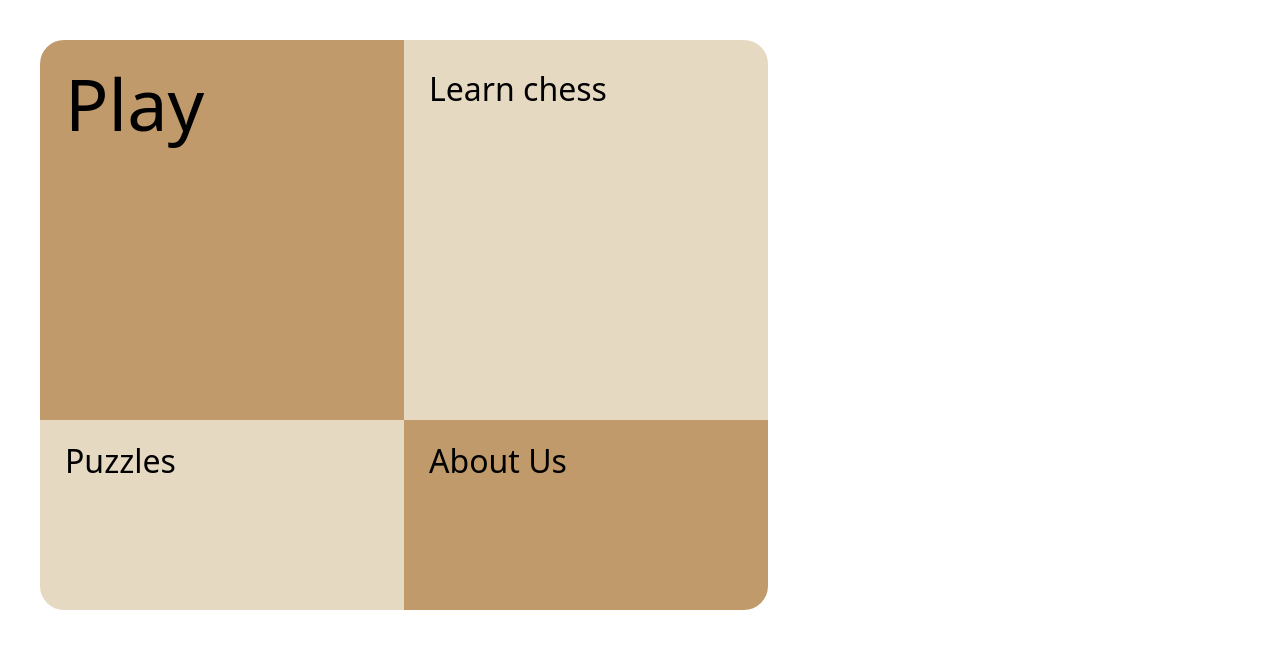
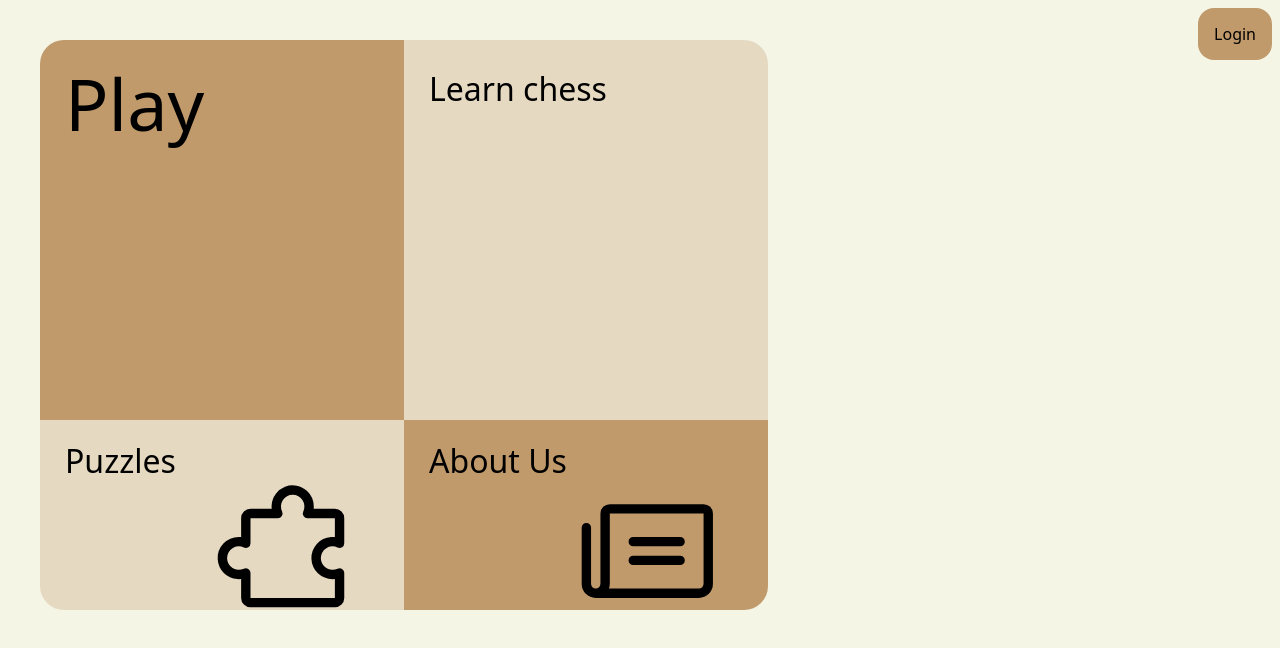
Before and after one commit to 42ChessInc/42ChessWeb, a React (Vite) app: page / in a window 1280 px wide. Shown: the top 648 px of the page. Built offline with nearby package versions, Linux system fonts and the light colour scheme.

Commit message:
feat: Update dependencies, add new components, and restructure pages

```diff
--- a/src/Router.tsx
+++ b/src/Router.tsx
@@ -1,10 +1,10 @@
 import { createBrowserRouter } from "react-router-dom";
-import { Home } from "./pages/home/Home";
+import { Home } from "./pages/Home";
 import { Error404 } from "./pages/Error404";
 import { Login } from "./pages/Login";
 import { Register } from "./pages/Register";
-import { Learn } from "./pages/home/Learn";
-import { About } from "./pages/home/About";
+import { Learn } from "./pages/Learn";
+import { About } from "./pages/About";
 import { DefaultLayout } from "./layouts/DefaultLayout";
 
 // import {UnderConstruction} from "./pages/UnderConstruction";
--- /dev/null
+++ b/src/components/Header.tsx
@@ -0,0 +1,23 @@
+import {HorseIcon} from "@phosphor-icons/react";
+// import { useNavigate } from "react-router-dom";
+
+export const Header = () => {
+	const isLogged = false;
+	// const nav = useNavigate();
+
+	// function handleClickButtonLogin () {
+
+	// }
+	return (
+		<header className="absolute w-full h-15 flex justify-end pr-2 pt-2">
+			{isLogged ? (
+				<HorseIcon size={52} className="cursor-pointer hover:scale-105 transition-all"/>
+			) : (
+				<button
+					className="py-2 px-4 bg-[var(--color-primary)] rounded-2xl cursor-pointer transition-all hover:scale-105 active:scale-100"
+
+				>Login</button>
+			)}
+		</header>
+	);
+};
--- /dev/null
+++ b/src/components/Queen.tsx
@@ -0,0 +1,76 @@
+import * as THREE from "three";
+import {GLTFLoader} from "three/addons/loaders/GLTFLoader.js";
+
+export const Queen = () => {
+	const scene = new THREE.Scene();
+	const camera = new THREE.PerspectiveCamera(
+		75,
+		window.innerWidth / window.innerHeight,
+		0.1,
+		1000
+	);
+	camera.position.set(0, 1, 5);
+	camera.lookAt(0, 0, 0);
+
+	const renderer = new THREE.WebGLRenderer({antialias: true});
+	renderer.setSize(window.innerWidth, window.innerHeight);
+	// document.body.appendChild(renderer.domElement);
+
+	let mouse = {x: 0, y: 0};
+
+	window.addEventListener("mousemove", (event) => {
+		// Convert mouse coords to -1 to 1 range
+		mouse.x = (event.clientX / window.innerWidth) * 2 - 1;
+		mouse.y = -(event.clientY / window.innerHeight) * 2 + 1;
+	});
+
+	// Load GLTF
+	const loader = new GLTFLoader();
+	loader.load(
+		"/Queen.glb",
+		(gltf) => {
+			const model = gltf.scene;
+			const light = new THREE.DirectionalLight(0xf5f5e6, 1);
+			light.position.set(0, -1, 0);
+			scene.add(light);
+
+			const ambient = new THREE.AmbientLight(0x404040);
+			scene.add(ambient);
+
+			model.scale.set(0.3, 0.3, 0.3);
+			model.position.set(0, -1, 0);
+			scene.add(model);
+
+			function animateModel() {
+				requestAnimationFrame(animateModel);
+
+				// Smooth tilt based on mouse
+				model.rotation.z = -mouse.x * 0.15; // tilt left/right
+				model.rotation.x = -mouse.y * 0.15; // tilt forward/back
+
+				light.position.x = mouse.x * 80;
+				light.position.y = mouse.y * 120; // offset for height
+				light.position.z = 60; // keep distance in z
+				light.lookAt(model.position); // always point at the queen
+				renderer.render(scene, camera);
+			}
+
+			animateModel();
+		},
+		undefined,
+		(err) => console.error(err)
+	);
+
+	// Render loop
+	function animate() {
+		requestAnimationFrame(animate);
+		renderer.render(scene, camera);
+	}
+
+	animate();
+	return (
+		<div>
+			{renderer}
+		</div>
+	)
+};
--- a/src/layouts/DefaultLayout.tsx
+++ b/src/layouts/DefaultLayout.tsx
@@ -1,9 +1,10 @@
 import { Outlet } from "react-router-dom";
+import { Header } from "../components/Header";
 
 export const DefaultLayout = () => {
   return (
-    <main className="h-screen w-screen bg-white">
-      {/* <NavBar /> */}
+    <main className="relative h-screen w-screen bg-[var(--color-background)]">
+      <Header />
       <Outlet />
     </main>
   );
--- /dev/null
+++ b/src/pages/Home/index.tsx
@@ -0,0 +1,33 @@
+// import HeroSection from "../components/HeroSection";
+
+import { NewspaperIcon, PuzzlePieceIcon } from "@phosphor-icons/react";
+
+export const Home = () => {
+  return (
+    <section className="home-page home-center">
+      <article className="h-screen w-3/5 pt-10 pl-10 grid grid-cols-8 grid-rows-4 content-center justify-start">
+        <div className="home-card card-play col-span-4 row-span-2">
+          <h1>Play</h1>
+        </div>
+
+        <a href="/learn" className="home-card card-learn col-span-4 row-span-2">
+          <h1>Learn chess</h1>
+        </a>
+
+        <div className="group flex flex-col home-card card-puzzles col-span-4">
+          <h1>Puzzles</h1>
+		  <div className="w-full h-full flex items-center justify-end">
+			<PuzzlePieceIcon size={150} className="group-hover:rotate-15 group-hover:scale-110 transition-all"/>
+		  </div>
+        </div>
+
+        <a href="/about" className="flex flex-col home-card card-about col-span-4">
+          <h1>About Us</h1>
+		  <div className="w-full h-full flex items-center justify-end">
+			<NewspaperIcon size={150} />
+		  </div>
+        </a>
+      </article>
+    </section>
+  );
+};
--- a/src/pages/home/Home.tsx
+++ /dev/null
@@ -1,25 +0,0 @@
-// import HeroSection from "../components/HeroSection";
-
-export const Home = () => {
-  return (
-    <section className="home-page home-center">
-      <article className="h-screen w-3/5 pt-10 pl-10 grid grid-cols-8 grid-rows-4 content-center justify-start max-w-5/6">
-        <div className="home-card card-play col-span-4 row-span-2">
-          <h1>Play</h1>
-        </div>
-
-        <a href="/learn" className="home-card card-learn col-span-4 row-span-2">
-          <h1>Learn chess</h1>
-        </a>
-
-        <div className="home-card card-puzzles col-span-4">
-          <h1>Puzzles</h1>
-        </div>
-
-        <a href="/about" className="home-card card-about col-span-4">
-          <h1>About Us</h1>
-        </a>
-      </article>
-    </section>
-  );
-};
--- a/src/style.css
+++ b/src/style.css
@@ -3,7 +3,7 @@
 :root {
   /* core palette */
   --color-text: #131628;
-  --color-background: #f5f1e6;
+  --color-background: #f5f5e6;
   --color-primary: #c19a6b;
   --color-secondary: #e6d9c2;
   --color-accent: #7d4b32;
```
Also changed, not shown: package.json (+5 -2 lines), src/pages/About.tsx (renamed from src/pages/home/About.tsx), src/pages/Learn.tsx (renamed from src/pages/home/Learn.tsx), 2 other files (tests, documents, lock files or other folders).
